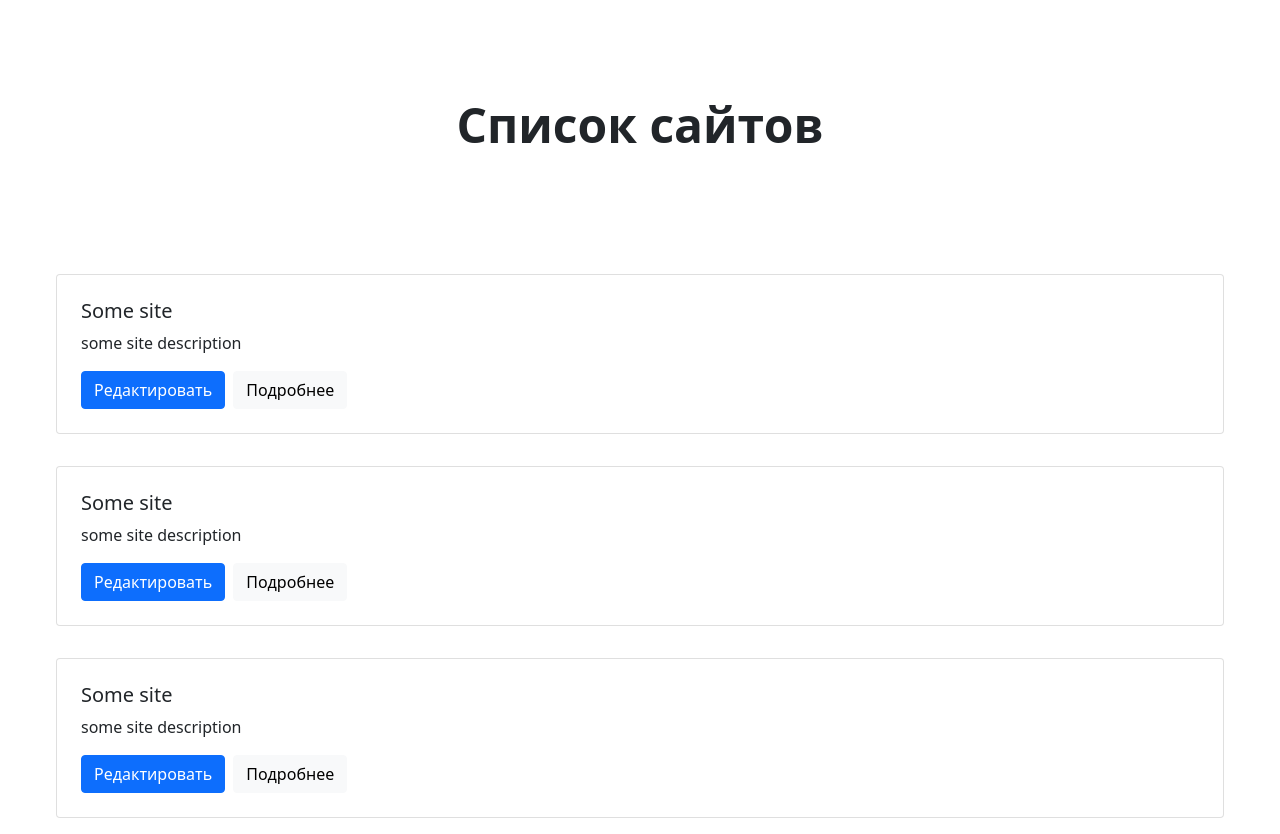
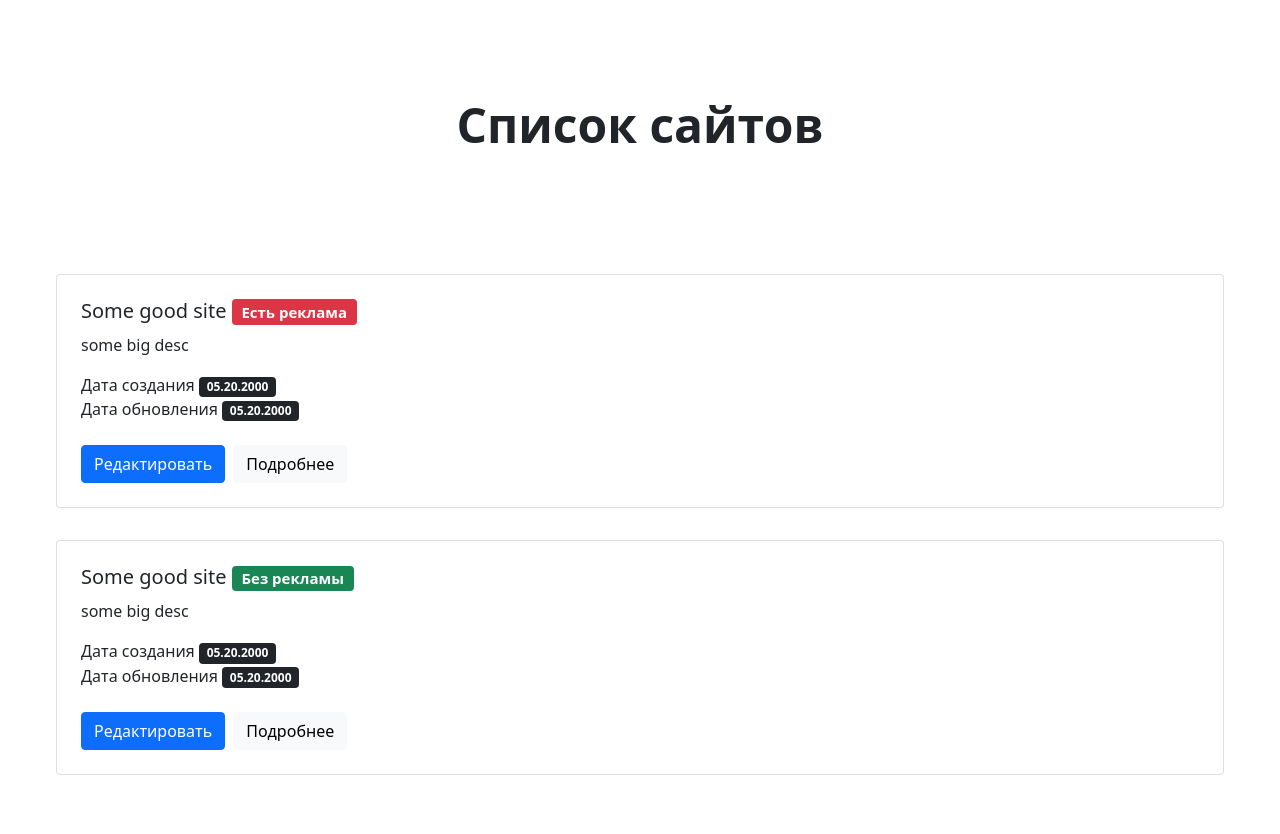
Before and after one commit to nessai1/db-exam-demoapp, a React (Create React App) app: page / in a window 1280 px wide. After the commit the page ends 800 px from the top, so only its background shows below. Built offline with nearby package versions, Linux system fonts and the light colour scheme; no server answers.

Commit message:
Сделал сервис для получения постов

```diff
--- /dev/null
+++ b/src/api/SiteService.js
@@ -0,0 +1,56 @@
+export default class SiteService {
+    apiUrl = '';
+    constructor(apiUrl = '') {
+        this.apiUrl = apiUrl;
+    }
+
+    async getPosts() {
+        if (this.apiUrl = 'test')
+        {
+            return await (new Promise((resolve) => {
+                const data = getTestData();
+                resolve(data);
+            }));
+        }
+
+        const response = await fetch('/posts.php?operation=getPosts');
+        return await response.json();
+    }
+}
+
+function getTestData() {
+    return [
+        {
+            id: 1,
+            title: 'Some good site',
+            desc: 'some big desc',
+            encode: 'utf-8',
+            language: 'Русский',
+            created: '03-02-2001',
+            updated: '05-12-2021',
+            danger: true,
+            genre: [
+                {
+                    id: 1,
+                    name: 'Фильмы',
+                }
+            ]
+        },
+        {
+            id: 2,
+            title: 'Some good site',
+            desc: 'some big desc',
+            encode: 'utf-8',
+            language: 'Русский',
+            created: '03-02-2001',
+            updated: '05-12-2021',
+            danger: false,
+            genre: [
+                {
+                    id: 1,
+                    name: 'Фильмы',
+                }
+            ]
+        },
+    ];
+}
--- /dev/null
+++ b/src/api/index.js
@@ -0,0 +1,3 @@
+import SiteService from "./SiteService";
+
+export {SiteService};
--- a/src/components/SiteCard.js
+++ b/src/components/SiteCard.js
@@ -4,11 +4,27 @@ export default function SiteCard(props) {
     const data = props.siteData;
     const uId = `site-card-${props.siteData.id}`;
 
+    let haveBanner = '';
+    if (!data.danger) {
+        haveBanner = <span className='badge bg-success'>Без рекламы</span>;
+    }
+    else {
+        haveBanner = <span className='badge bg-danger'>Есть реклама</span>;
+    }
+
     return (
         <div className='card p-lg-2 m-lg-3'>
             <div className='card-body'>
-                <h5 className='card-title'>Some site</h5>
-                <p className='card-text'>some site description</p>
+                <h5 className='card-title'>{data.title} {haveBanner}</h5>
+                <p className='card-text'>{data.desc}</p>
+                <div className='d-flex flex-column mb-4'>
+                    <div className='pe-3'>
+                        Дата создания <span className='badge bg-dark'>05.20.2000</span>
+                    </div>
+                    <div>
+                        Дата обновления <span className='badge bg-dark'>05.20.2000</span>
+                    </div>
+                </div>
                 <div className="collapse m" id={uId}>
                     <div style={{paddingBottom: '20px'}}>
                         <ul className="list-group list-group-flush w-50">
--- a/src/components/SitesList.js
+++ b/src/components/SitesList.js
@@ -1,14 +1,28 @@
 import SiteCard from './SiteCard';
+import {useEffect, useState} from "react";
+import {SiteService} from "../api";
 export default function SitesList() {
+
+    const [state, changeState] = useState([]);
+
+    useEffect(() => {
+        const siteService = new SiteService();
+        siteService.getPosts().then((data) => {
+            changeState(data);
+        });
+    }, []);
+
     return (
         <>
             <div className='px-4 py-5 my-5 text-center'>
                 <h1 className='display-5 fw-bold'>Список сайтов</h1>
             </div>
             <div className='mx-auto d-flex justify-content-center flex-column mt-xxl-5' style={{width: '1200px'}}>
-                <SiteCard siteData={{id: 12, language: 'Русский', encode: 'windows-1251'}}/>
-                <SiteCard siteData={{id: 13, language: 'Русский', encode: 'windows-1251'}}/>
-                <SiteCard siteData={{id: 14, language: 'Русский', encode: 'windows-1251'}}/>
+                {
+                    state.map((site, index) => (
+                        <SiteCard key={index} siteData={site}/>
+                    ))
+                }
             </div>
         </>
     )
```
